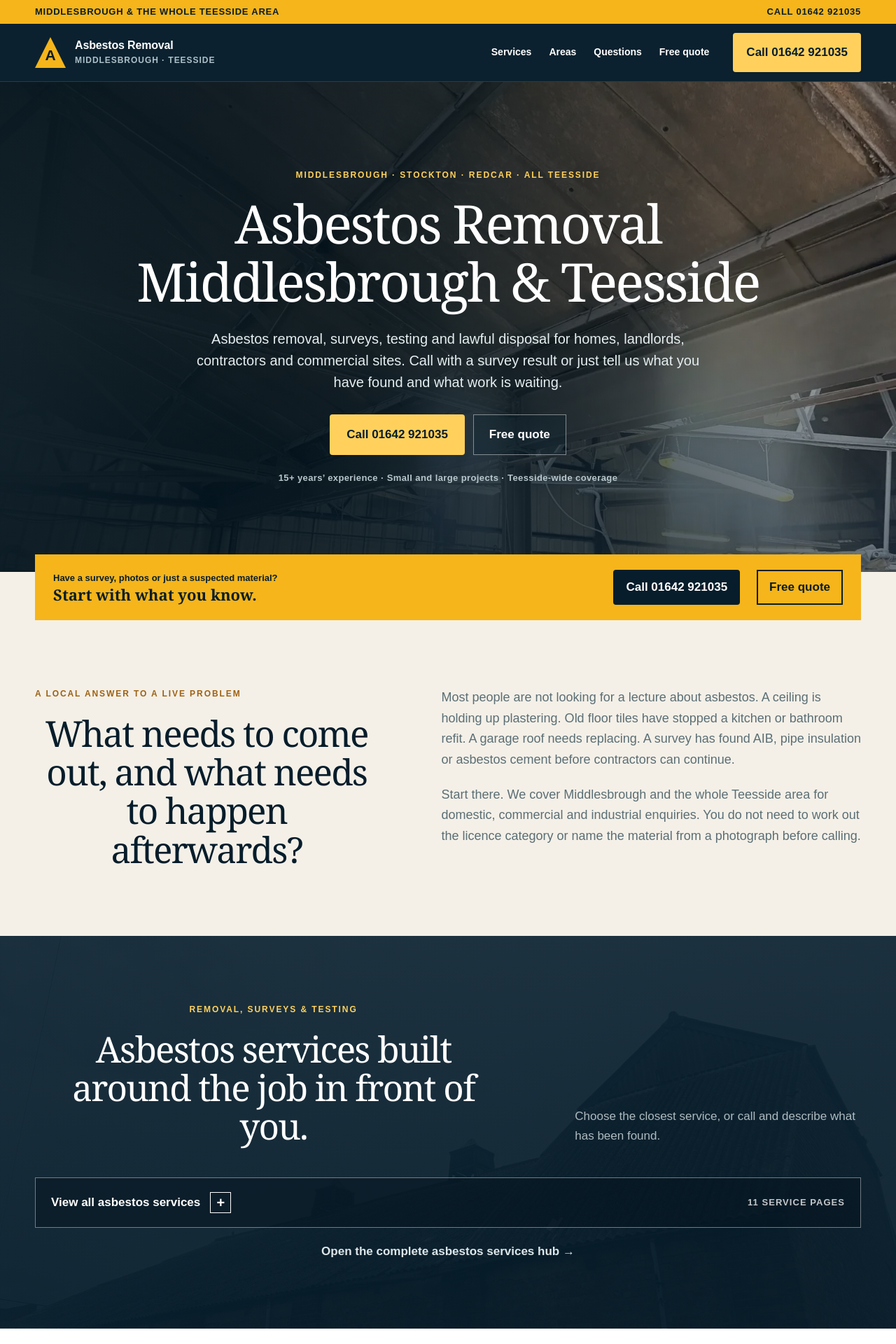
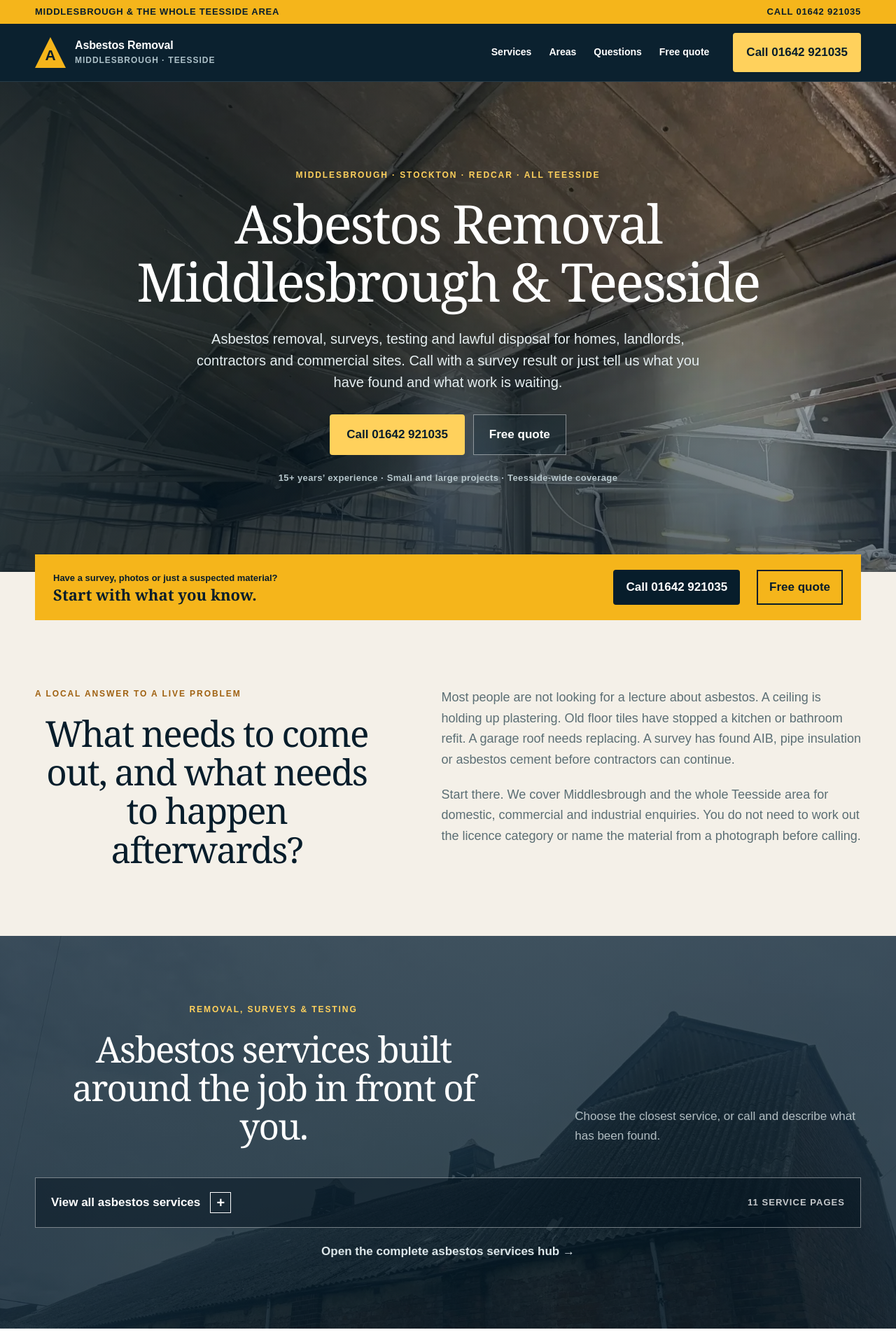
Before and after one commit to mleeng2026/asbestos-removal-teesside, a Next.js app: page / in a window 1280 px wide. Shown: the top 1920 px of the page at 70% size. Built offline with nearby package versions, Linux system fonts and the light colour scheme.

Commit message:
Show more background photography while keeping readable text

```diff
--- a/app/globals.css
+++ b/app/globals.css
@@ -44,7 +44,7 @@ img { max-width: 100%; }
 
 .hero { position: relative; min-height: 700px; display: flex; align-items: center; overflow: hidden; background: var(--ink); color: var(--white); }
 .hero-image { position: absolute; inset: 0; width: 100%; height: 100%; object-fit: cover; }
-.hero-scrim { position: absolute; inset: 0; background: linear-gradient(90deg, rgba(3,20,31,.92) 0%, rgba(3,20,31,.80) 48%, rgba(3,20,31,.24) 100%), linear-gradient(0deg, rgba(3,20,31,.42), transparent 55%); }
+.hero-scrim { position: absolute; inset: 0; background: linear-gradient(90deg, rgba(3,20,31,.76) 0%, rgba(3,20,31,.58) 48%, rgba(3,20,31,.20) 100%), linear-gradient(0deg, rgba(3,20,31,.42), transparent 55%); }
 .hero-grid { position: relative; z-index: 2; display: flex; justify-content: center; padding-block: 88px; }
 .hero-copy { width: min(980px, 100%); text-align: center; }
 .eyebrow { margin: 0 0 18px; color: #9f6111; font-size: 12px; font-weight: 900; letter-spacing: .16em; text-transform: uppercase; }
@@ -77,7 +77,7 @@ h1,h2,h3 { color: var(--ink); font-family: Georgia, "Times New Roman", serif; li
 .prose a { font-weight: 900; }
 .services-section {
   background-color: var(--ink);
-  background-image: linear-gradient(rgba(7,29,43,.89), rgba(7,29,43,.94)), url('/asbestos-cement-roof-north-east-commercial-building.webp');
+  background-image: linear-gradient(rgba(7,29,43,.72), rgba(7,29,43,.78)), url('/asbestos-cement-roof-north-east-commercial-building.webp');
   background-position: center;
   background-size: cover;
   color: #dce6e9;
@@ -184,7 +184,7 @@ figure { margin: 0; }
 .detail-hero::after { content: ""; position: absolute; width: 480px; height: 480px; right: -180px; bottom: -300px; border: 80px solid rgba(245,181,27,.09); border-radius: 50%; }
 .area-detail-hero { min-height: 690px; display: flex; align-items: stretch; }
 .detail-hero-media { position: absolute; inset: 0; }
-.detail-hero-media::after { content: ""; position: absolute; inset: 0; background: linear-gradient(90deg, rgba(4,20,31,.91) 0%, rgba(4,20,31,.76) 53%, rgba(4,20,31,.30) 100%), linear-gradient(0deg, rgba(4,20,31,.52), transparent 58%); }
+.detail-hero-media::after { content: ""; position: absolute; inset: 0; background: linear-gradient(90deg, rgba(4,20,31,.75) 0%, rgba(4,20,31,.58) 53%, rgba(4,20,31,.22) 100%), linear-gradient(0deg, rgba(4,20,31,.52), transparent 58%); }
 .detail-hero-media img { width: 100%; height: 100%; object-fit: cover; }
 .detail-hero-media figcaption { position: absolute; z-index: 2; right: 28px; bottom: 24px; max-width: 520px; padding: 11px 14px; background: rgba(4,20,31,.78); color: #d7e2e5; font-size: 12px; line-height: 1.45; }
 .area-detail-hero > .shell { position: relative; z-index: 3; align-self: center; }
@@ -272,7 +272,7 @@ figure { margin: 0; }
 .hub-return { grid-column: 1 / -1; margin: 8px 0 0; text-align: center; }
 
 .hub-hero { position: relative; min-height: 620px; display: flex; align-items: center; overflow: hidden; background: var(--ink); color: var(--white); }
-.hub-hero::before { content: ""; position: absolute; inset: 0; z-index: 1; background: linear-gradient(rgba(4,20,31,.76),rgba(4,20,31,.87)); }
+.hub-hero::before { content: ""; position: absolute; inset: 0; z-index: 1; background: linear-gradient(rgba(4,20,31,.62),rgba(4,20,31,.72)); }
 .hub-hero-image { position: absolute; inset: 0; width: 100%; height: 100%; object-fit: cover; }
 .hub-hero-copy { position: relative; z-index: 2; padding-block: 86px; text-align: center; }
 .hub-hero-copy .breadcrumbs { justify-content: center; margin-bottom: 55px; }
@@ -339,7 +339,7 @@ figure { margin: 0; }
   .brand b { font-size: 14px; }
   .brand small { font-size: 9px; }
   .header-call { padding: 10px; font-size: 13px; }
-  .hero-scrim { background: linear-gradient(90deg, rgba(3,20,31,.90), rgba(3,20,31,.68)); }
+  .hero-scrim { background: linear-gradient(90deg, rgba(3,20,31,.77), rgba(3,20,31,.53)); }
   .hero h1, .detail-hero h1 { font-size: clamp(2.38rem,11.9vw,3.655rem); }
   .hero-answer, .detail-answer { font-size: 17px; }
   .hero-grid { padding-block: 58px; }
@@ -356,7 +356,7 @@ figure { margin: 0; }
   .span-2 { grid-column: 1; }
   .detail-hero { padding-bottom: 65px; }
   .area-detail-hero { min-height: 650px; }
-  .detail-hero-media::after { background: linear-gradient(90deg, rgba(4,20,31,.90), rgba(4,20,31,.66)); }
+  .detail-hero-media::after { background: linear-gradient(90deg, rgba(4,20,31,.77), rgba(4,20,31,.53)); }
   .detail-hero-media figcaption { right: 14px; bottom: 12px; left: 14px; max-width: none; }
   .service-photo-section { padding-bottom: 70px; }
   .service-photo img { height: 320px; }
```
